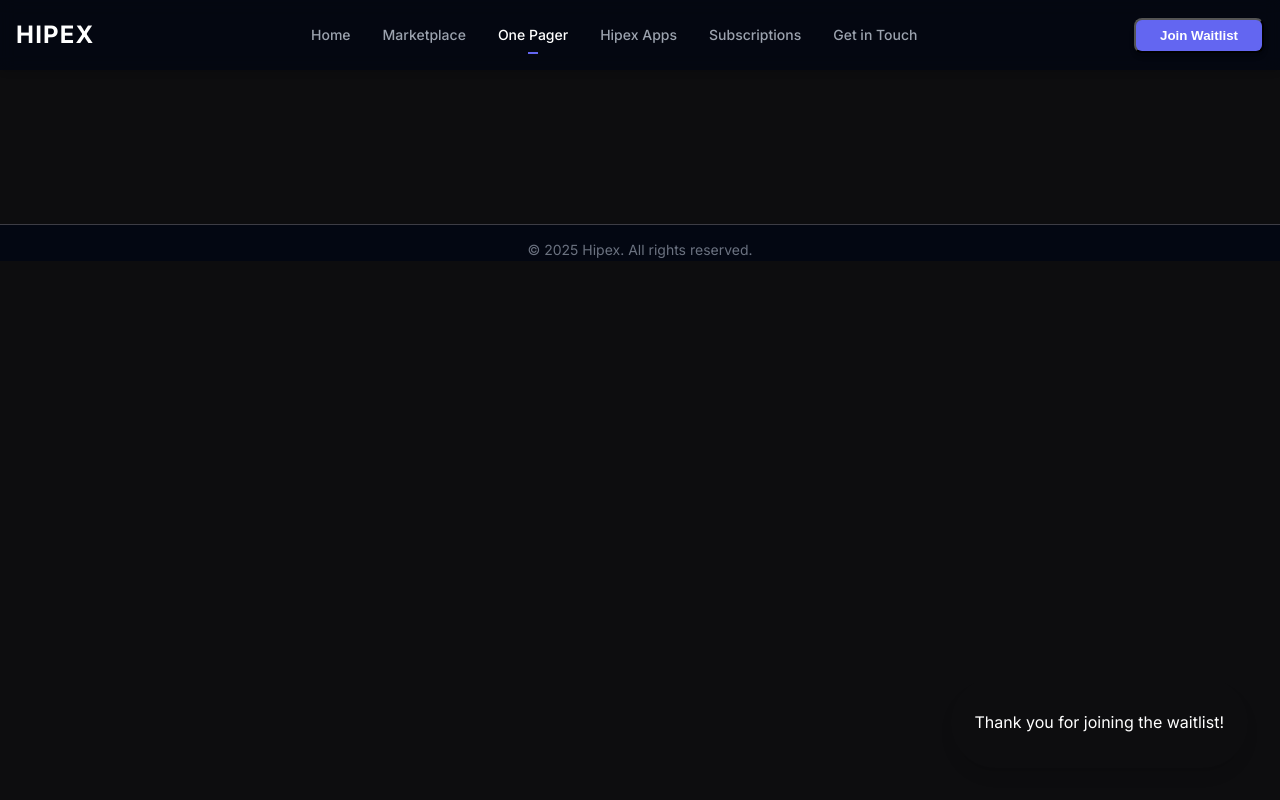
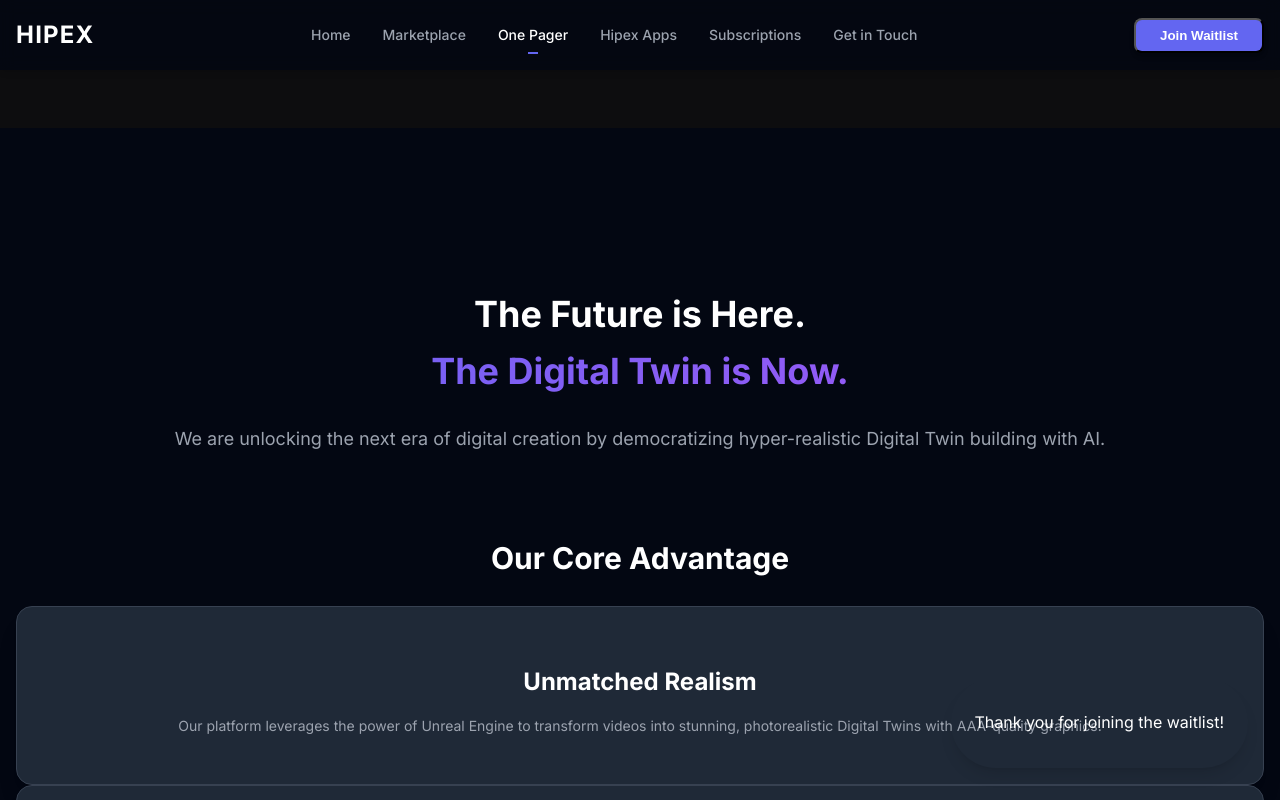
Before and after one commit to Betavoid-nuke/Hipex, a Next.js app: page / in a window 1280 px wide. Both pictures are taken after a click on the link "One Pager". Shown: the top 800 px of the page. Built offline with nearby package versions, Linux system fonts and the light colour scheme.

Commit message:
fixed pages

```diff
--- a/Website/components/pages/ContactPage.tsx
+++ b/Website/components/pages/ContactPage.tsx
@@ -1,6 +1,6 @@
 const ContactPage = () => {
     return (
-        <section id="contact" className="page">
+        <section id="contact" className="page" style={{ display: 'block' }}>
              <div className="container mx-auto px-4 max-w-4xl text-center">
                  <h2 className="text-4xl md:text-5xl font-extrabold text-white mb-4">
                      Get in <span className="gradient-text">Touch</span>
--- a/Website/components/pages/HipexAppsPage.tsx
+++ b/Website/components/pages/HipexAppsPage.tsx
@@ -8,7 +8,7 @@ const HipexAppsPage = () => {
     // ... shareApp function from previous example ...
 
     return (
-        <section id="hipex-apps" className="page">
+        <section id="hipex-apps" className="page" style={{ display: 'block' }}>
             <div className="hipex-apps-container">
                 <h2 className="text-4xl md:text-5xl font-extrabold text-white mb-4">
                     Explore Our <span className="gradient-text">Apps</span>
--- a/Website/components/pages/OnePagerPage.tsx
+++ b/Website/components/pages/OnePagerPage.tsx
@@ -4,7 +4,7 @@ interface OnePagerPageProps {
 
 const OnePagerPage = ({ onContactClick }: OnePagerPageProps) => {
     return (
-        <section id="one-pager" className="page pt-32 pb-24 bg-gray-950">
+        <section id="one-pager" className="page pt-32 pb-24 bg-gray-950" style={{ display: 'block' }}>
             <div className="container mx-auto px-4 max-w-5xl">
                 <h1 className="text-4xl sm:text-6xl md:text-7xl font-extrabold text-white text-center mb-6">
                     The Future is Here.
--- a/Website/components/pages/SubscriptionsPage.tsx
+++ b/Website/components/pages/SubscriptionsPage.tsx
@@ -4,7 +4,7 @@ interface SubscriptionsPageProps {
 
 const SubscriptionsPage = ({ onContactClick }: SubscriptionsPageProps) => {
     return (
-        <section id="subscriptions" className="page pt-32 pb-24">
+        <section id="subscriptions" className="page pt-32 pb-24" style={{ display: 'block' }}>
             <div className="container mx-auto px-4 max-w-6xl text-center">
                 <h2 className="text-4xl md:text-5xl font-extrabold text-white mb-4">
                     Flexible Pricing for Every <span className="gradient-text">Creator</span>
```
